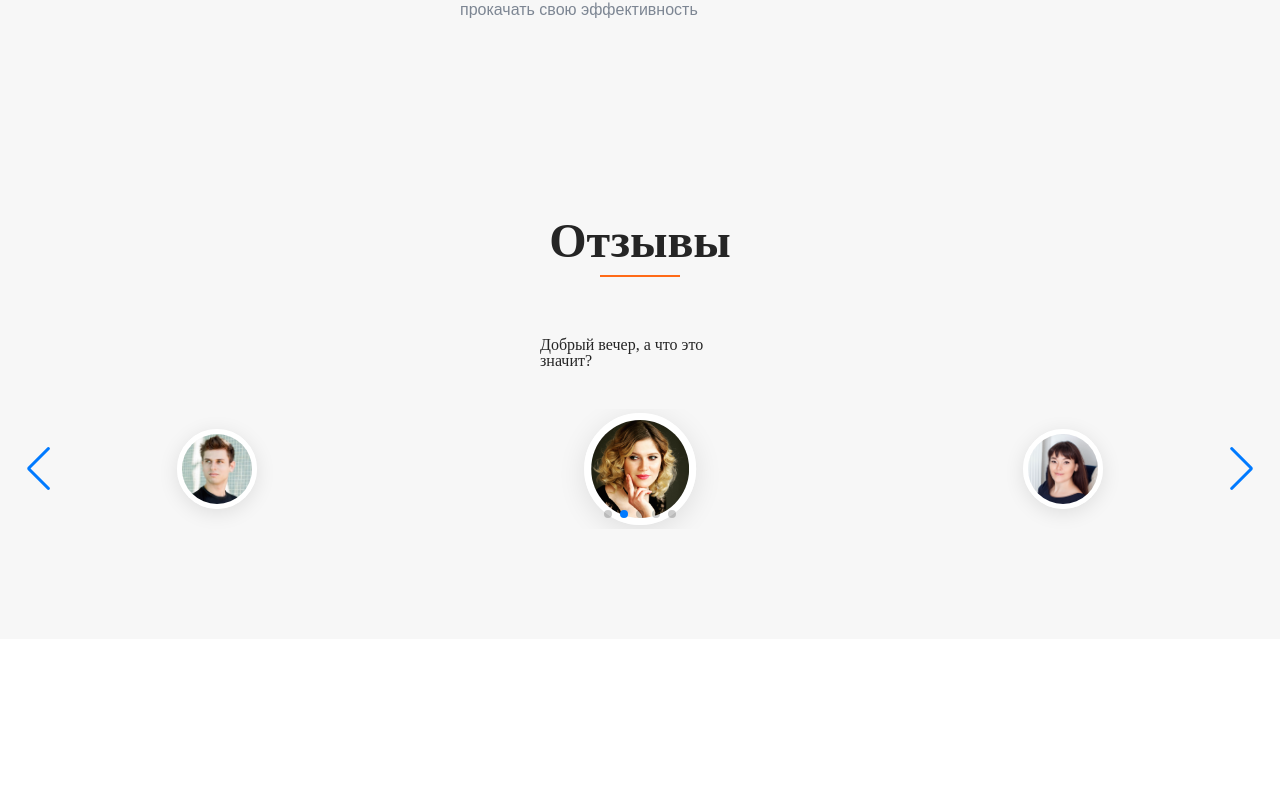
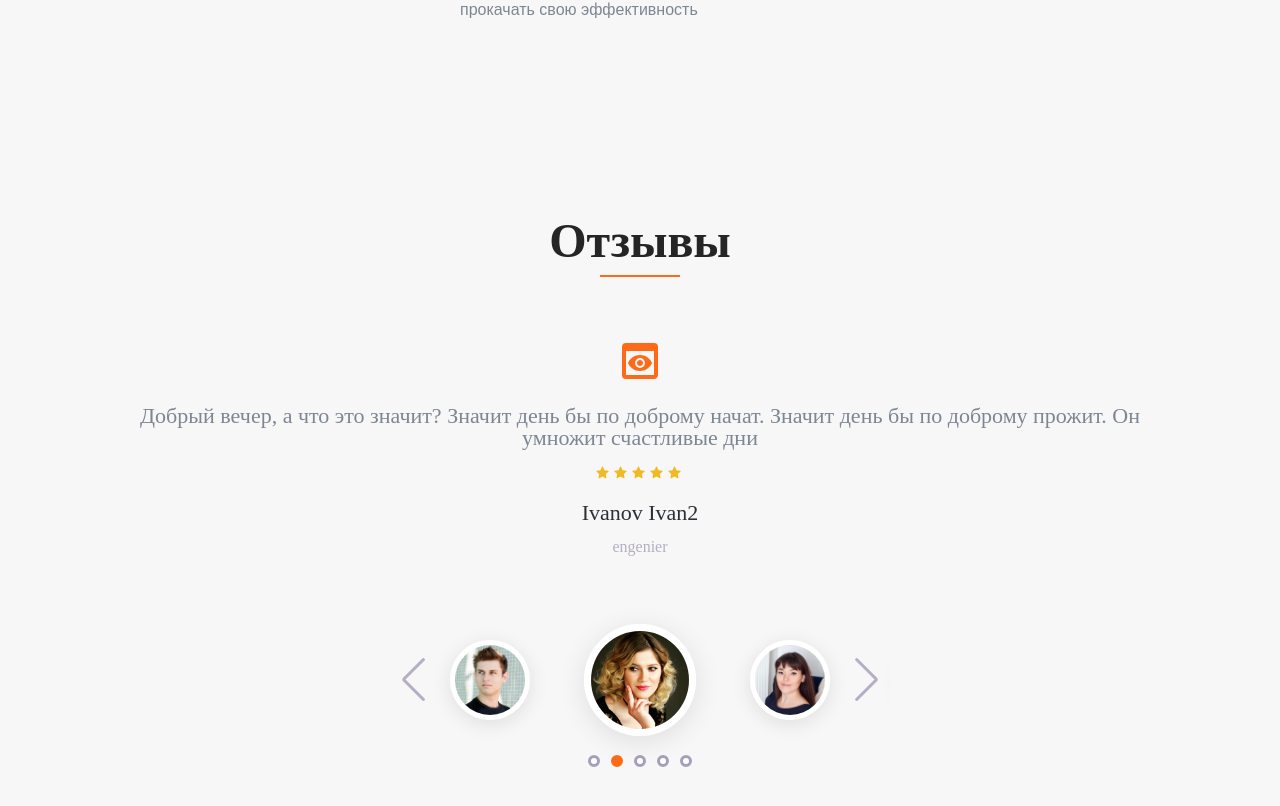
Before and after one commit to homer1137/landing_client, a React (Create React App) app: page / in a window 1280 px wide. Shown: the part 2510-3316 px from the top of the page. Before the commit the page ends 3149 px from the top, so only its background shows below. Built offline with nearby package versions, Linux system fonts and the light colour scheme.

Commit message:
закончил слайдер

```diff
--- a/src/App.scss
+++ b/src/App.scss
@@ -0,0 +1,43 @@
+.swiper-pagination {
+    top: 160px !important;
+        position: absolute !important;
+    @media(max-width: 500px) {
+        top: 110px !important;
+        position: absolute !important;
+    }
+}
+
+.swiper-pagination-bullet {
+    background-color: #b5aec4 !important;
+    width: 12px !important;
+    height: 12px !important;
+    text-indent: -1e+24px !important;
+    border: 3px solid #a49fba !important;
+    background-color: #fff !important;
+    border-radius: 50% !important;
+    margin: 5.5px !important;
+    outline: none !important;
+    opacity: 1 !important;
+}
+
+.swiper-pagination-bullet-active {
+    background-color: #ff6a18 !important;
+    width: 12px !important;
+    height: 12px !important;
+    text-indent: -1e+24px !important;
+    border: 3px solid #a49fba !important;
+
+    border-radius: 50% !important;
+    margin: 5.5px !important;
+    outline: none !important;
+    background-color: #ff6a18 !important;
+    border-color: #ff6a18 !important;
+}
+
+.swiper-button-next {
+    color: #b5aec4 !important;
+}
+
+.swiper-button-prev {
+    color: #b5aec4 !important;
+}
--- a/src/components/Reviews/Reviews.module.scss
+++ b/src/components/Reviews/Reviews.module.scss
@@ -24,19 +24,69 @@
             margin: 0 auto;
             margin-bottom: 60px;
         }
+        .iconWrapper{
+            display: flex;
+            justify-content: center;
+            margin-bottom: 20px;
+            .icon {
+                width: 48px;
+                height: 48px;
+                fill: #ff6a18;
+            }
+        }
+
         .description{
-            color: #252525;
-            width: 200px;
+            max-width: 1010px;
             margin: 0 auto;
+            font-size: 22px;
+            color: #7d8693;
+            margin-bottom: 15px;
+            text-align: center;
         }
+        .stars{
+            display: flex;
+            justify-content: center;
+            margin-bottom: 20px;
+            .star{
+                width: 18px;
+                height: 18px;
+                fill: #f1b922;
+                padding-right: 3px;
+            }
+        }
+
+        .name{
+            max-width: 1010px;
+            margin: 0 auto;
+            font-size: 22px;
+            color: #293036;
+            font-weight: 400;
+            margin-bottom: 15px;
+            text-align: center;
+        }
+
+        .whois{
+            max-width: 1010px;
+            margin: 0 auto;
+            font-size: 16px;
+            color: #b5aec4;
+            font-weight: 400;
+            margin-bottom: 15px;
+            text-align: center;
+        }
+
         .cardWrapper {
-            // width: 160px;
             max-width: 100%;
-            height: 200px;
             margin: 0 auto;
-            padding: 20px 15px;
+            padding: 20px 0px 30px 0px;
             display: flex;
             align-items: center;
+
+            .swiper{
+                max-width: 500px;
+                padding: 30px 30px 30px 30px;
+                transition: 1s ease-out;
+            }
 
         }
     }
--- a/src/components/Reviews/Reviews.tsx
+++ b/src/components/Reviews/Reviews.tsx
@@ -1,13 +1,17 @@
-import {useState} from 'react'
+import { useState } from "react";
 import { Swiper, SwiperSlide } from "swiper/react";
 import { Navigation, Pagination, Autoplay } from "swiper";
+import {MdPreview} from 'react-icons/md';
+import {AiFillStar} from 'react-icons/ai'
+
 import { SliderItem } from "../UI/Slider/SwiperItem/SliderItem";
-import { SwiperItem } from "../UI/Swiper/SwiperItem/SwiperItem";
-import "swiper/css";
-import "swiper/css/navigation";
-import "swiper/css/pagination";
-import "swiper/css/scrollbar";
-import "swiper/css/autoplay";
+
+
+import "swiper/scss";
+import "swiper/scss/navigation";
+import "swiper/scss/pagination";
+import "swiper/scss/scrollbar";
+import "swiper/scss/autoplay";
 
 import styles from "./Reviews.module.scss";
 interface Props {}
@@ -28,8 +32,7 @@ export const Reviews = ({}: Props) => {
       id: 1,
       whois: "engenier",
       name: "Ivanov Ivan2",
-      description:
-        "Добрый вечер, а что это значит? ",
+      description: "Добрый вечер, а что это значит? Значит день бы по доброму начат. Значит день бы по доброму прожит. Он умножит счастливые дни ",
       rating: 5,
       image: "/reviews/client5.jpg",
     },
@@ -37,8 +40,7 @@ export const Reviews = ({}: Props) => {
       id: 2,
       whois: "teacher",
       name: "Ivanov Ivan3",
-      description:
-        " Значит день бы по доброму начат ",
+      description: " Значит день бы по доброму начат. Добрый вечер, а что это значит? Значит день бы по доброму начат. Значит день бы по доброму прожит. Он умножит счастливые дни  ",
       rating: 5,
       image: "/reviews/nastya.png",
     },
@@ -46,8 +48,7 @@ export const Reviews = ({}: Props) => {
       id: 3,
       whois: "doctor",
       name: "Ivanov Ivan4",
-      description:
-        " Значит день бы по доброму прожит ",
+      description: "Добрый вечер, а что это значит? Значит день бы по доброму начат. Значит день бы по доброму прожит. Он умножит счастливые дни ",
       rating: 5,
       image: "/reviews/noskova.png",
     },
@@ -55,8 +56,7 @@ export const Reviews = ({}: Props) => {
       id: 4,
       whois: "student",
       name: "Ivanov Ivan5",
-      description:
-        " Он умножит счастливые дни ",
+      description: "Добрый вечер, а что это значит? Значит день бы по доброму начат. Значит день бы по доброму прожит. Он умножит счастливые дни ",
       rating: 5,
       image: "/reviews/roman.png",
     },
@@ -66,13 +66,27 @@ export const Reviews = ({}: Props) => {
       <div className={styles.wrapper}>
         <h2 className={styles.title}>Отзывы</h2>
         <div className={styles.line}></div>
+        <div className={styles.iconWrapper}>
+        <MdPreview className={styles.icon}/>
+        </div>
         <div className={styles.description}>
           {items[activeIndex].description}
+        </div>
+        <div className={styles.stars}>
+          {Array(5).fill(1).map((item, indes)=>(
+            <AiFillStar className={styles.star}/>
+          ))}
+        </div>
+        <div className={styles.name}>
+          {items[activeIndex].name}
+        </div>
+        <div className={styles.whois}>
+          {items[activeIndex].whois}
         </div>
         <div className={styles.cardWrapper}>
           <Swiper
             modules={[Navigation, Pagination, Autoplay]}
-            spaceBetween={20}
+            spaceBetween={10}
             slidesPerView={3}
             centeredSlides={true}
             autoplay={{
@@ -83,13 +97,17 @@ export const Reviews = ({}: Props) => {
             pagination={{ clickable: true }}
             onSlideChange={(swiper) => setActiveIndex(swiper.activeIndex)}
             onSwiper={(swiper) => console.log(swiper)}
+            className={styles.swiper}
           >
             {items.map((item) => (
               <SwiperSlide key={item.id}>
-                 {({ isActive }) => (
-      <SliderItem image={item.image} name={item.name} active={isActive}/>
-    )}
-
+                {({ isActive }) => (
+                  <SliderItem
+                    image={item.image}
+                    name={item.name}
+                    active={isActive}
+                  />
+                )}
               </SwiperSlide>
             ))}
           </Swiper>
--- a/src/components/UI/Slider/SwiperItem/SliderItem.module.scss
+++ b/src/components/UI/Slider/SwiperItem/SliderItem.module.scss
@@ -6,6 +6,9 @@
     justify-content: center;
     padding: 20px;
     transition: 0.5s ease-out;
+    @media(max-width: 500px) {
+        padding: 5px;
+    }
     .imageWrapper {
         border-radius: 50%;
         border: 5px solid #fff;
@@ -13,7 +16,10 @@
         height: 80px;
         box-shadow: 0px 4px 20px rgba(0, 0, 0, 0.1);
         overflow: hidden;
-
+        @media(max-width: 500px) {
+            width: 60px;
+            height: 60px;
+        }
         .swiperImg {
             width: 100%;
             height: auto;
```
Also changed, not shown: src/components/UI/Swiper/Swiper.css (deleted, +0 -46 lines), src/components/UI/Swiper/Swiper.tsx (deleted, +0 -135 lines), src/components/UI/Swiper/SwiperItem/SwiperItem.module.scss (deleted, +0 -24 lines), src/components/UI/Swiper/SwiperItem/SwiperItem.tsx (deleted, +0 -21 lines), src/index.scss (line endings or trailing spaces), src/pages/LandingPage/LandingPage.module.scss (line endings or trailing spaces), 1 other file (tests, documents, lock files or other folders).
